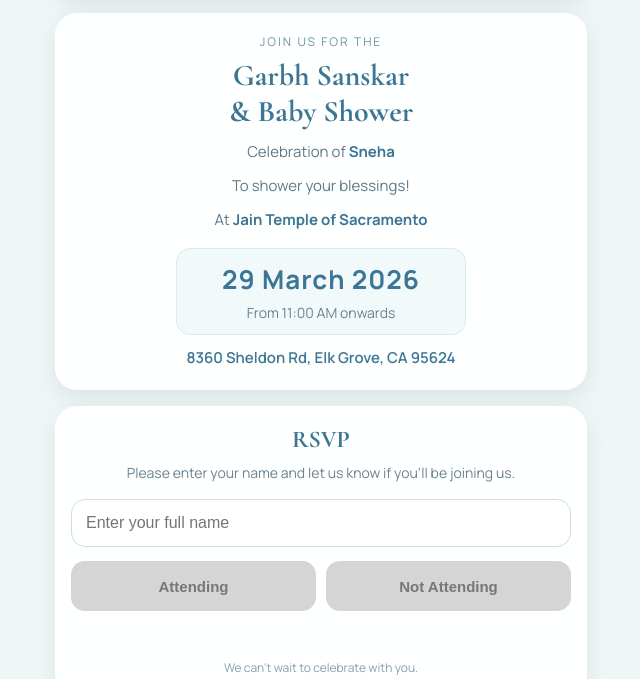
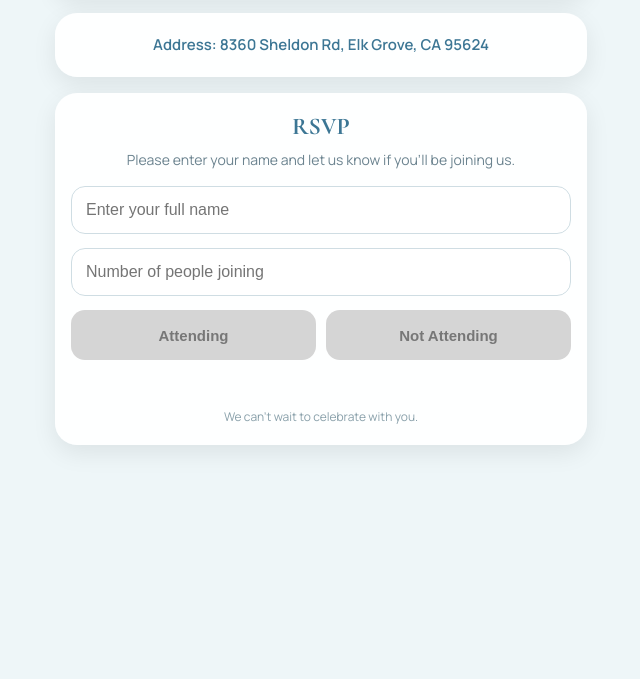
Before and after one commit to NikChougule22/baby-shower-rsvp, a plain HTML site: page index.html in a window 1280 px wide. Shown: the part 418-1097 px from the top of the page, without its empty margins (319-959 px from the left). After the commit the page ends 907 px from the top, so only its background shows below. Drawn offline with nearby package versions, Linux system fonts and the light colour scheme.

Commit message:
Change to add number of attendies and remove extra info not needed and have maps cllickable

```diff
--- a/index.html
+++ b/index.html
@@ -22,24 +22,15 @@
       />
     </div>
 
-    <div class="details-card">
-      <div class="details-inner">
-        <div class="eyebrow">Join us for the</div>
-        <h1 class="main-title">Garbh Sanskar<br />& Baby Shower</h1>
-
-        <p class="subtext">Celebration of <span class="highlight">Sneha</span></p>
-        <p class="subtext">To shower your blessings!</p>
-        <p class="subtext">
-          At <span class="highlight">Jain Temple of Sacramento</span>
-        </p>
-
-        <div class="date-box">
-          <div class="date-line">29 March 2026</div>
-          <div class="time-line">From 11:00 AM onwards</div>
-        </div>
-
-        <div class="address-text">8360 Sheldon Rd, Elk Grove, CA 95624</div>
-      </div>
+    <div class="address-card">
+      <a
+        class="address-link"
+        href="https://www.google.com/maps/search/?api=1&query=8360+Sheldon+Rd+Elk+Grove+CA+95624"
+        target="_blank"
+        rel="noopener noreferrer"
+      >
+        Address: 8360 Sheldon Rd, Elk Grove, CA 95624
+      </a>
     </div>
 
     <div class="rsvp-card">
@@ -54,6 +45,15 @@
           id="guestName"
           placeholder="Enter your full name"
           autocomplete="name"
+        />
+
+        <input
+          type="number"
+          id="guestCount"
+          placeholder="Number of people joining"
+          min="1"
+          step="1"
+          inputmode="numeric"
         />
 
         <div class="btn-group">
--- a/script.js
+++ b/script.js
@@ -1,4 +1,5 @@
 const guestName = document.getElementById("guestName");
+const guestCount = document.getElementById("guestCount");
 const yesBtn = document.getElementById("yesBtn");
 const noBtn = document.getElementById("noBtn");
 const statusBox = document.getElementById("status");
@@ -28,6 +29,7 @@ function setSubmitted() {
 
 function disableFormPermanently() {
   guestName.disabled = true;
+  guestCount.disabled = true;
   yesBtn.disabled = true;
   noBtn.disabled = true;
   alreadyBox.style.display = "block";
@@ -46,6 +48,7 @@ function updateButtons() {
 
 function setBusyState(message) {
   guestName.disabled = true;
+  guestCount.disabled = true;
   yesBtn.disabled = true;
   noBtn.disabled = true;
   statusBox.textContent = message;
@@ -53,6 +56,7 @@ function setBusyState(message) {
 
 function restoreEditableState() {
   guestName.disabled = false;
+  guestCount.disabled = false;
   updateButtons();
 }
 
@@ -64,10 +68,20 @@ async function submitRSVP(choice) {
 
   const name = guestName.value.trim();
   const deviceId = getOrCreateDeviceId();
+  const parsedCount = Number.parseInt(guestCount.value, 10);
+  let peopleCount = 0;
 
   if (!name) {
     statusBox.textContent = "Please enter your name first.";
     return;
+  }
+
+  if (choice === "Attending") {
+    if (!Number.isInteger(parsedCount) || parsedCount < 1) {
+      statusBox.textContent = "Please enter number of people joining.";
+      return;
+    }
+    peopleCount = parsedCount;
   }
 
   setBusyState("Submitting RSVP...");
@@ -76,7 +90,8 @@ async function submitRSVP(choice) {
     const body = new URLSearchParams({
       name: name,
       rsvp: choice,
-      deviceId: deviceId
+      deviceId: deviceId,
+      peopleCount: String(peopleCount)
     });
 
     const response = await fetch(SCRIPT_URL, {
@@ -107,6 +122,7 @@ async function submitRSVP(choice) {
 }
 
 guestName.addEventListener("input", updateButtons);
+guestCount.addEventListener("input", updateButtons);
 yesBtn.addEventListener("click", () => submitRSVP("Attending"));
 noBtn.addEventListener("click", () => submitRSVP("Not Attending"));
 
--- a/style.css
+++ b/style.css
@@ -22,7 +22,7 @@ body {
 }
 
 .invite-card,
-.details-card,
+.address-card,
 .rsvp-card {
   background: rgba(255,255,255,0.97);
   border-radius: 22px;
@@ -38,70 +38,23 @@ body {
   background: #f5fbfd;
 }
 
-.details-inner,
+.address-card,
 .rsvp-inner {
   padding: 20px 16px;
   text-align: center;
 }
 
-.eyebrow {
-  font-size: 12px;
-  letter-spacing: 2px;
-  text-transform: uppercase;
-  color: #6c95a5;
-  margin-bottom: 8px;
-}
-
-.main-title {
-  font-family: "Cormorant Garamond", serif;
-  font-size: 30px;
-  line-height: 1.2;
-  font-weight: 700;
-  color: #3c7694;
-  margin: 0 0 10px;
-}
-
-.subtext {
-  font-size: 15px;
-  line-height: 1.6;
-  color: #5f7987;
-  margin: 0 0 10px;
-}
-
-.highlight {
-  font-weight: 700;
-  color: #3c7694;
-}
-
-.date-box {
-  margin: 16px auto 12px;
-  padding: 12px 14px;
-  max-width: 290px;
-  border-radius: 14px;
-  background: #f2f9fb;
-  border: 1px solid #d8ebf1;
-}
-
-.date-line {
-  font-size: 26px;
-  font-weight: 700;
-  letter-spacing: 1px;
-  color: #3c7694;
-  margin-bottom: 6px;
-}
-
-.time-line {
-  font-size: 14px;
-  color: #68818e;
-}
-
-.address-text {
-  display: block;
-  margin-top: 8px;
+.address-link {
+  display: inline-block;
   color: #3c7694;
   font-size: 15px;
   line-height: 1.5;
   font-weight: 600;
+  text-decoration: none;
+}
+
+.address-link:hover {
+  text-decoration: underline;
 }
 
 .section-title {
@@ -120,7 +73,8 @@ body {
   line-height: 1.5;
 }
 
-input[type="text"] {
+input[type="text"],
+input[type="number"] {
   width: 100%;
   padding: 14px;
   border-radius: 14px;
@@ -131,7 +85,8 @@ input[type="text"] {
   background: #fff;
 }
 
-input[type="text"]:focus {
+input[type="text"]:focus,
+input[type="number"]:focus {
   border-color: #7ab4cb;
   box-shadow: 0 0 0 3px rgba(122,180,203,0.18);
 }
@@ -202,15 +157,7 @@ button:active {
     padding: 12px 10px 24px;
   }
 
-  .main-title {
-    font-size: 26px;
-  }
-
   .section-title {
     font-size: 22px;
   }
-
-  .date-line {
-    font-size: 22px;
-  }
 }
```
